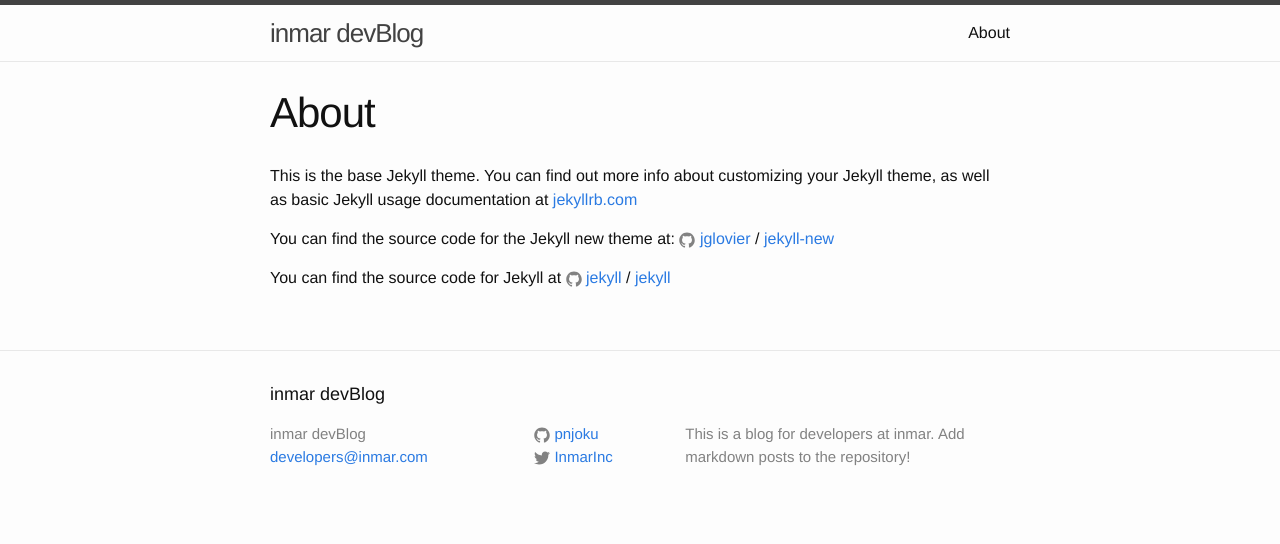
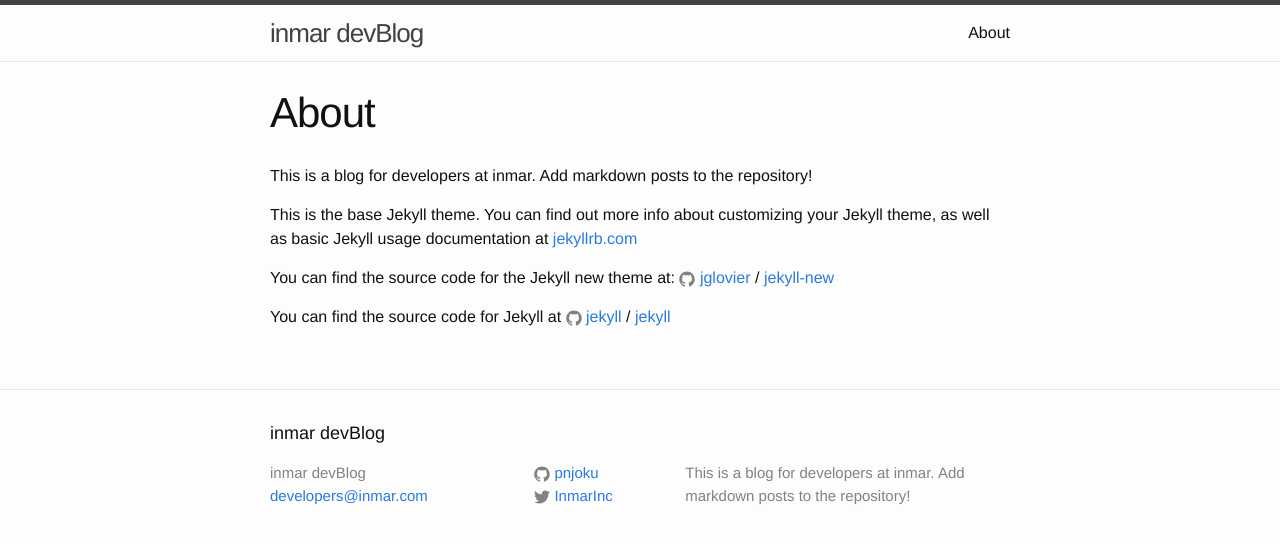
Before and after one commit to pnjoku/devblog, a Jekyll site: the page built from about.md, in a window 1280 px wide. Shown: the top 544 px of the page. Built offline with Jekyll 4.4.1, drawn with Linux system fonts in a browser that asks for light colours.

Commit message:
Update about.md

```diff
--- a/about.md
+++ b/about.md
@@ -3,6 +3,9 @@
 title: About
 permalink: /about/
 ---
+
+This is a blog for developers at inmar. Add markdown posts to the repository!
+
 
 This is the base Jekyll theme. You can find out more info about customizing your Jekyll theme, as well as basic Jekyll usage documentation at [jekyllrb.com](http://jekyllrb.com/)
 
```
